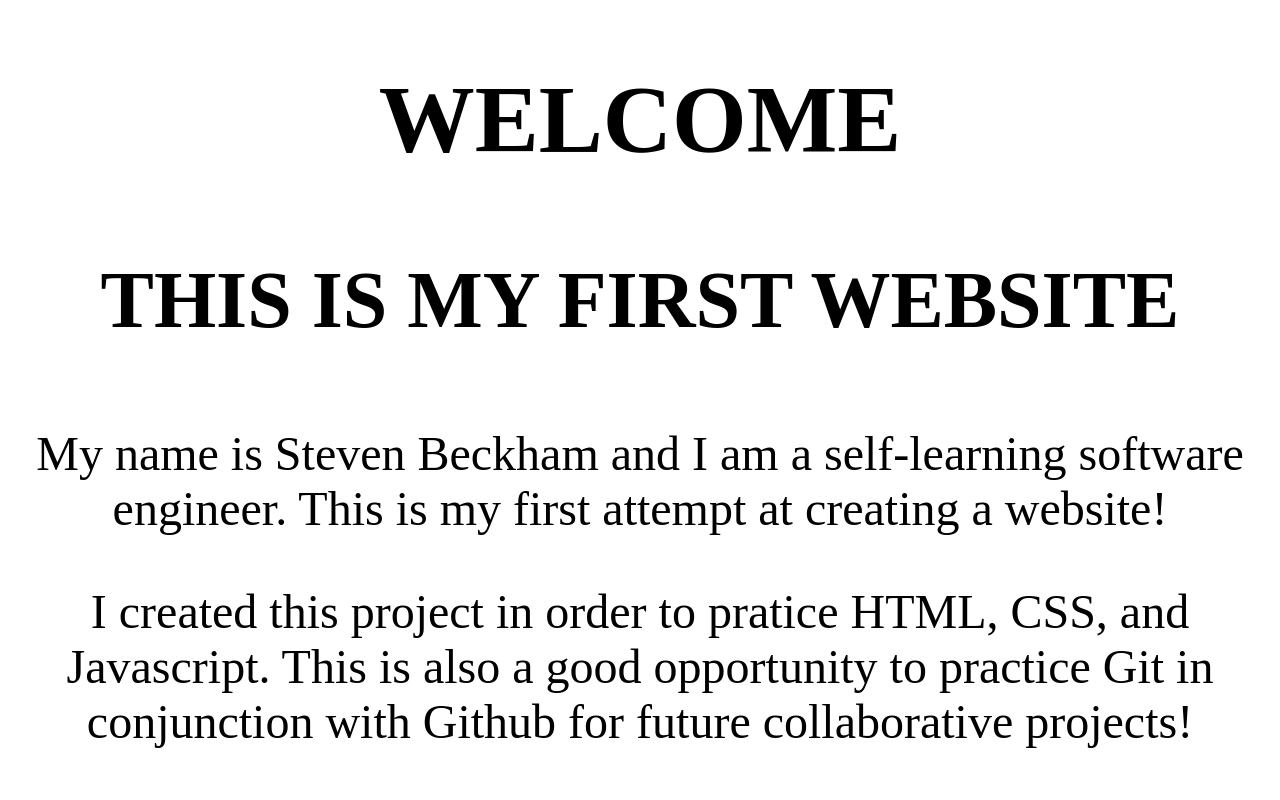
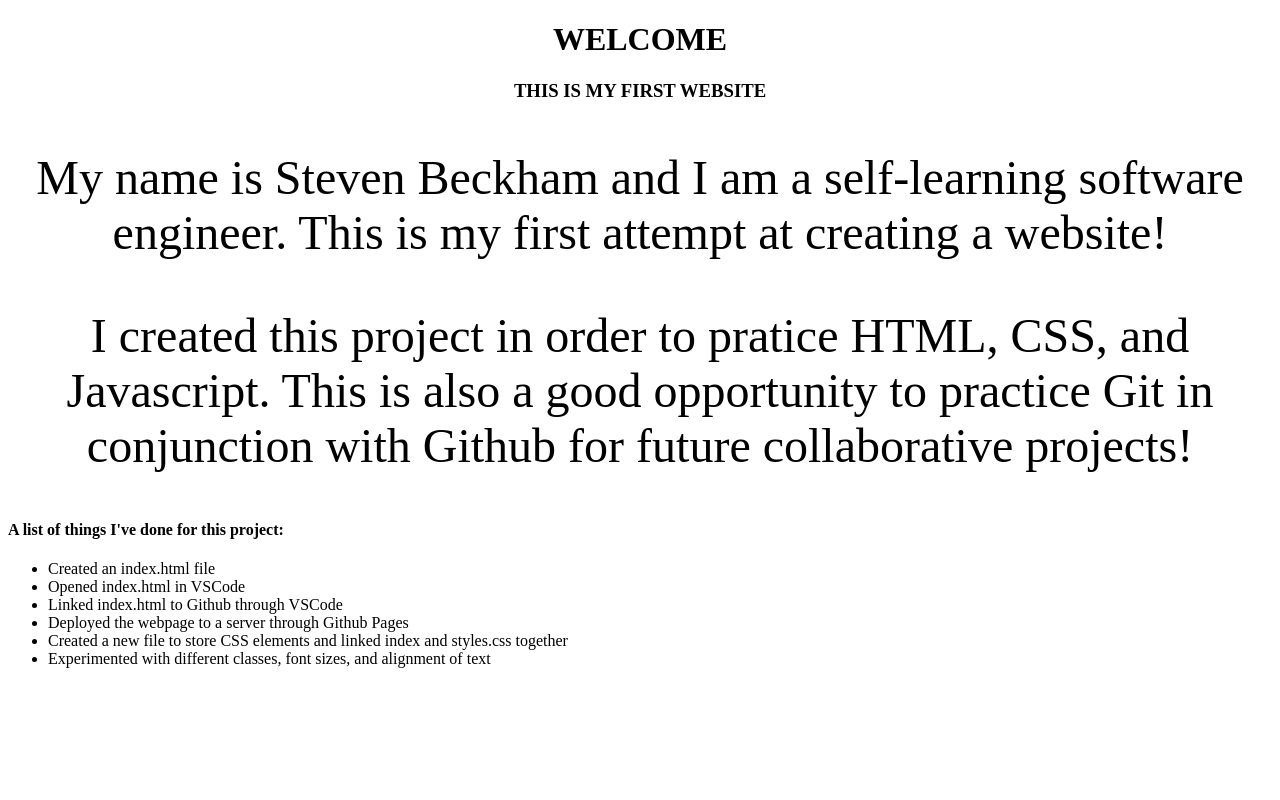
Before and after one commit to Stevey-Becks/FirstProject, a plain HTML site: page index.html in a window 1280 px wide. Shown: the top 800 px of the page. Drawn offline with Linux system fonts and the light colour scheme.

Commit message:
Resized text

```diff
--- a/CSS/styles.css
+++ b/CSS/styles.css
@@ -6,18 +6,6 @@ body {
     font-size: 100%;
 }
 
-h1 {
-    font-size: 6em;
-}
-
-h3 {
-    font-size: 5em;
-}
-
-h4 {
-    font-size: 3em;
-}
-
 p {
     font-size: 3em;
 }
```
